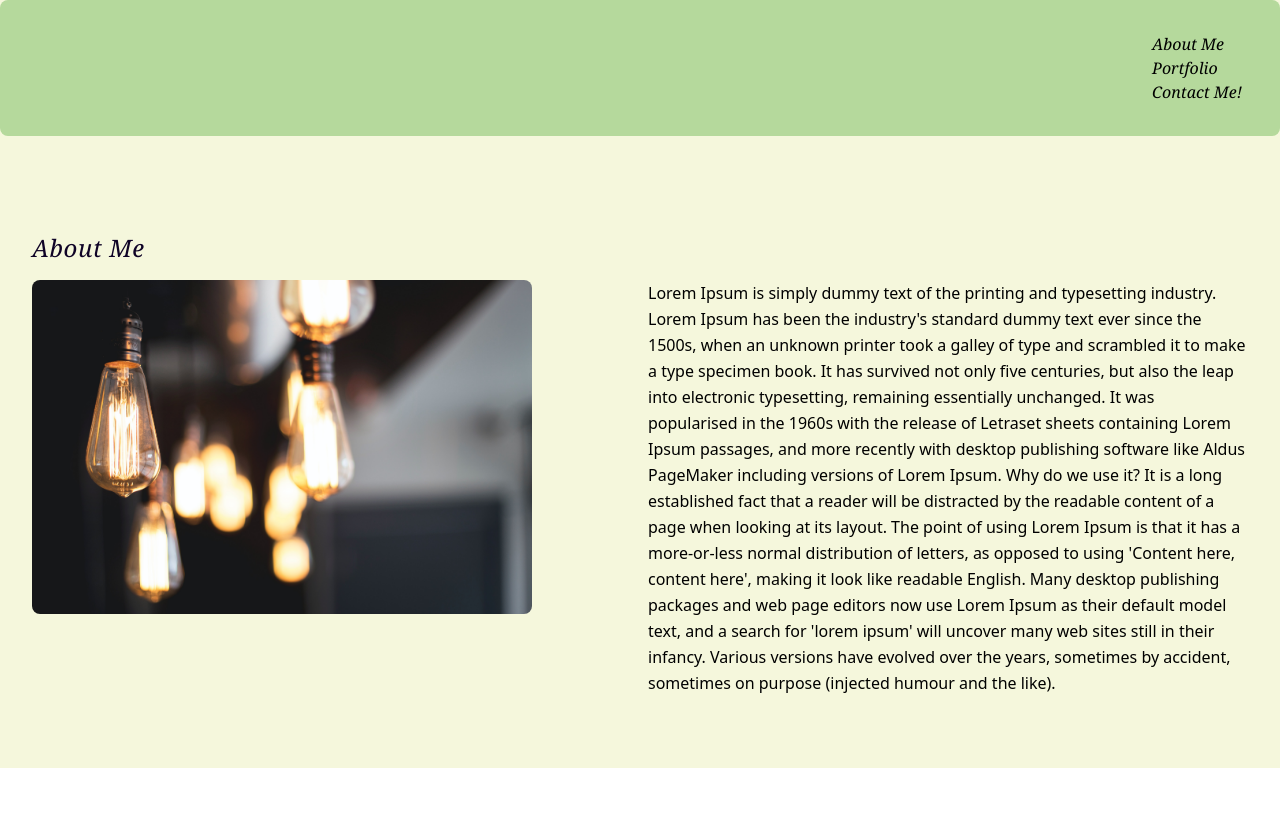
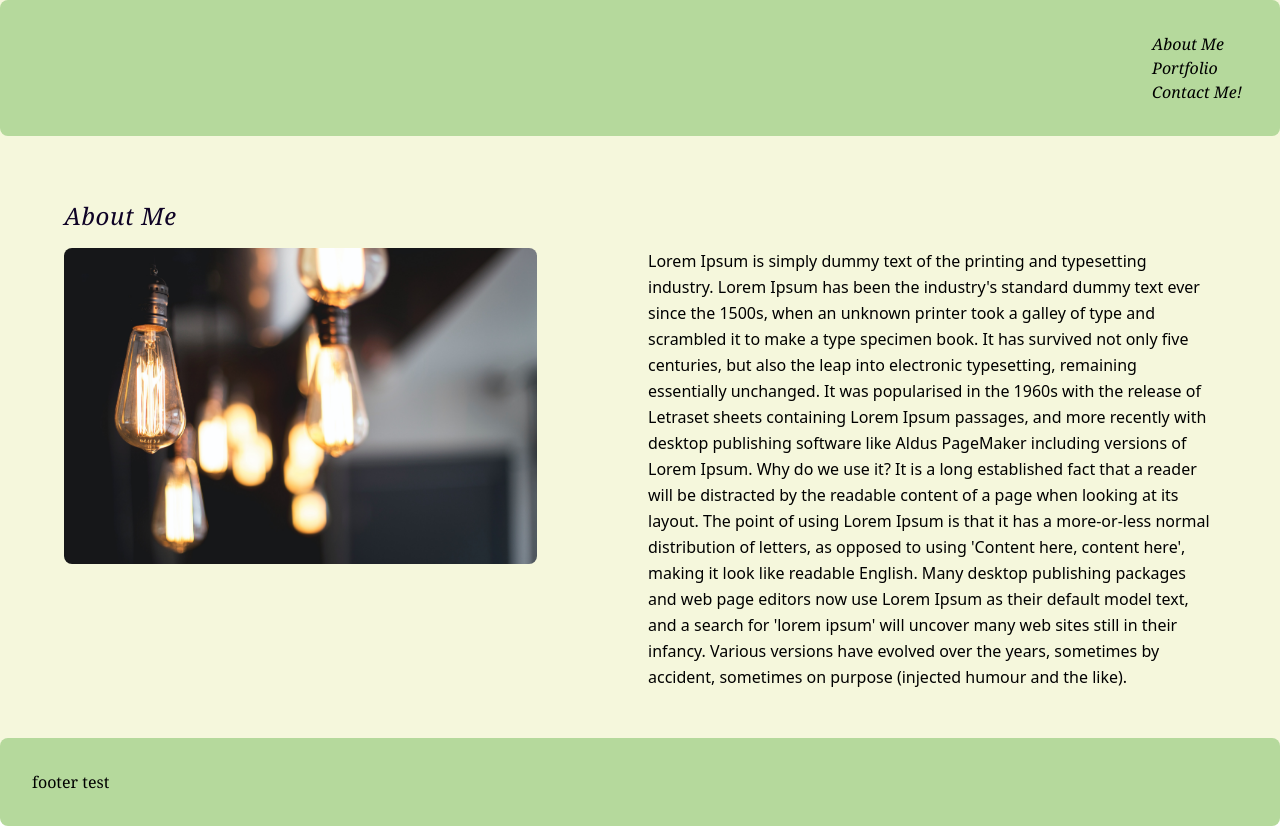
Before and after one commit to samkarp700/react-portfolio, a React (Create React App) app: page / in a window 1280 px wide. Before the commit the page ends 800 px from the top, so only its background shows below. Built offline with nearby package versions, Linux system fonts and the light colour scheme.

Commit message:
minor style changes, footer added

```diff
--- a/src/App.js
+++ b/src/App.js
@@ -3,6 +3,7 @@ import Navigation from './components/Navigation';
 import Contact from './components/Contact';
 import About from './components/About';
 import Projects from './components/Projects';
+import Footer from './components/Footer';
 
 //import header - with nav
 //import footer - links
@@ -20,13 +21,14 @@ function App() {
     Projects = {Projects}
     >
     </Navigation>
-  <div class="bg-light">
-  <div className="flex flex-col items-center mt-16">
+  <div class="bg-light mb-auto">
+  <div className="flex flex-col items-center">
   <h1 className="text-4xl text-center">
   </h1>
   {page}
-  <button className="bg-black text-white p-2.5 w-fit mt-9 ">
-  </button>
+  </div>
+  <div class='w-full h-10'>
+  <Footer />
   </div>
   </div>
   </div>
--- a/src/components/About/index.js
+++ b/src/components/About/index.js
@@ -4,8 +4,8 @@ import aboutImage from "../../assets/lights.jpg";
 
 function About() {
     return (
-        <section>
-        <div class = "p-4">
+        <section class="p-8">
+        <div class = "p-4 static">
         <h1 class="p-4 text-2xl italic tracking-wide text-dark" id="about">About Me</h1>
             <div class="grid grid-cols-2 gap-4 px-4">
                 <img class="w-5/6 rounded-lg" src={aboutImage} alt="lights"></img>
--- a/src/components/Footer/index.js
+++ b/src/components/Footer/index.js
@@ -0,0 +1,13 @@
+import React from 'react';
+
+
+function Footer() {
+    return (
+        <div className="flex flex-row bg-green grid rounded-lg p-8">
+            <h1>footer test</h1>
+        </div>
+    )
+}
+
+
+export default Footer;
```
